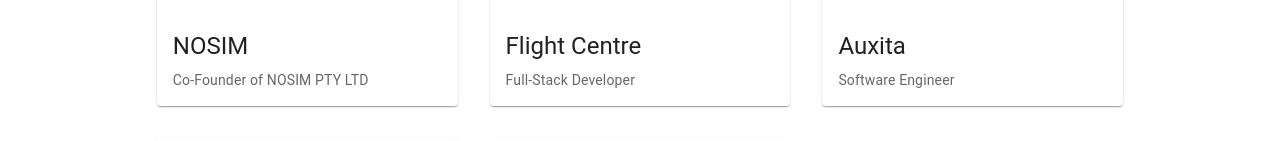
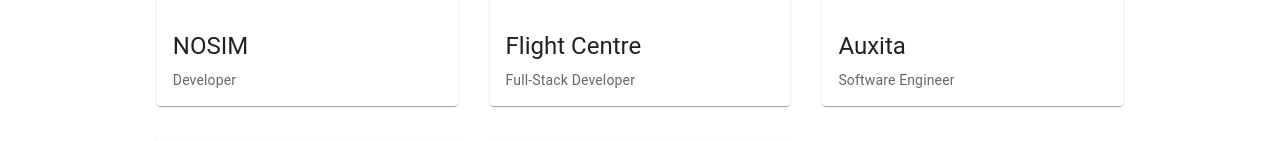
Before and after one commit to DrSack/Personal-Website, a Next.js app: page /work in a window 1280 px wide. Shown: the part 610-751 px from the top of the page. Built offline with nearby package versions, Linux system fonts and the light colour scheme.

Commit message:
update to developer

```diff
--- a/src/app/work/page.tsx
+++ b/src/app/work/page.tsx
@@ -24,7 +24,7 @@
       image: '/companies/NOSIM.png',
       alt: 'NOSIM',
       title: 'NOSIM',
-      message: 'Co-Founder of NOSIM PTY LTD',
+      message: 'Developer',
       onClick: () => { }
     },
     {
```
